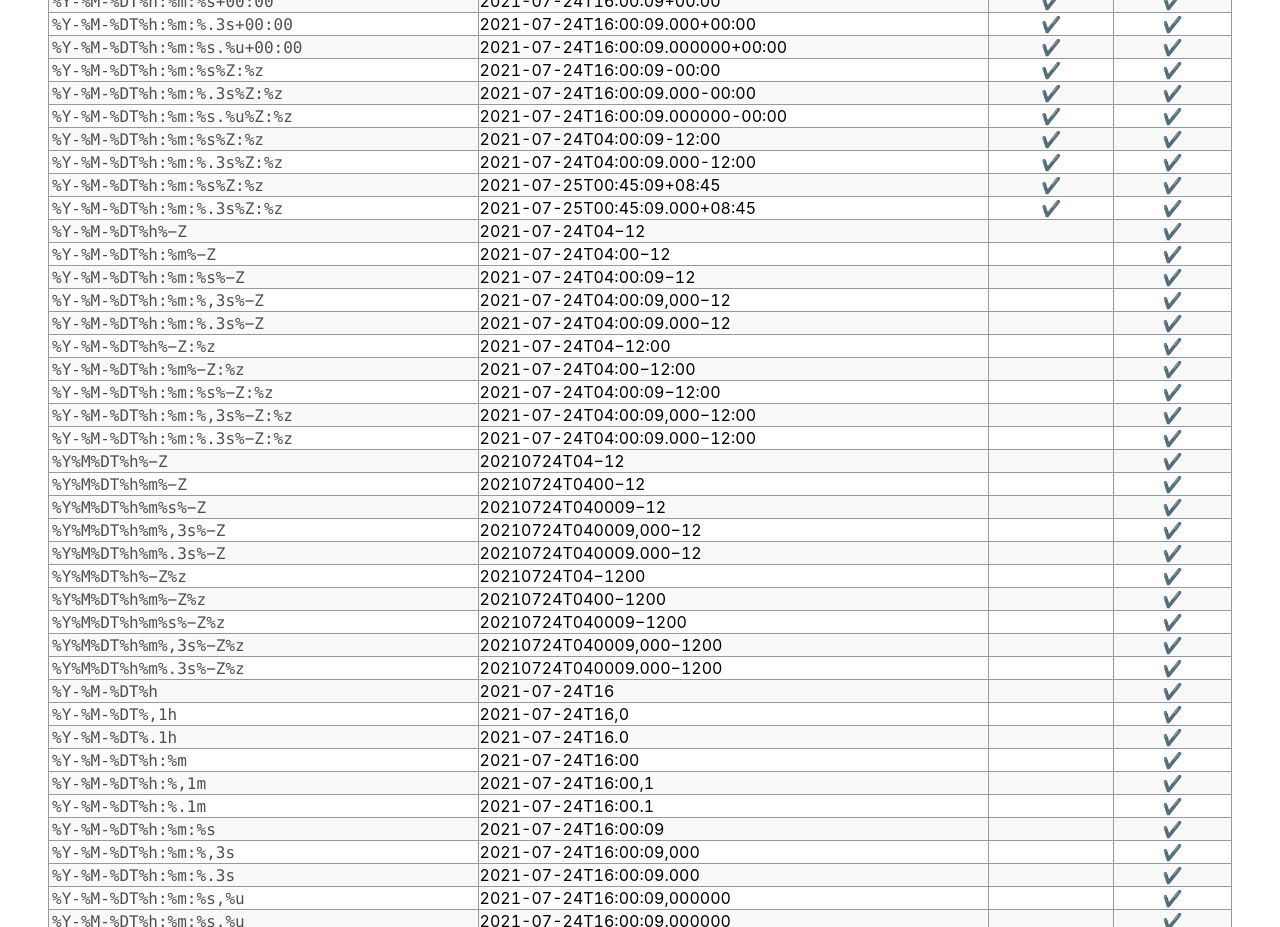
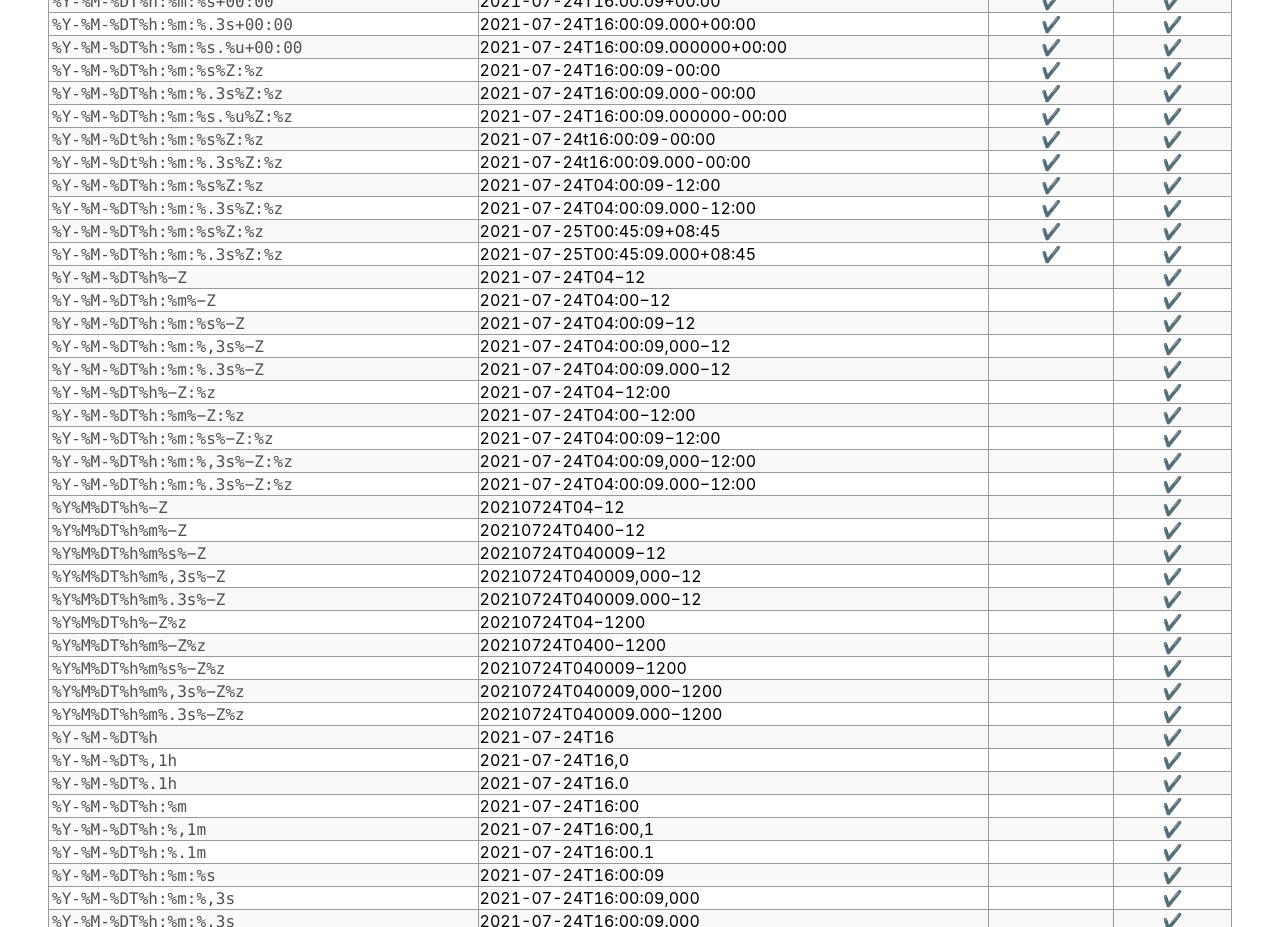
Before and after one commit to IJMacD/rfc3339-iso8601, a React (Create React App) app: page / in a window 1280 px wide. Shown: the part 3820-4747 px from the top of the page. Built offline with nearby package versions, Linux system fonts and the light colour scheme.

Commit message:
Add a couple of lowercase formats
(Useful for testing)

```diff
--- a/src/standardFormats.js
+++ b/src/standardFormats.js
@@ -202,13 +202,14 @@ export const time_formats = [
 ];
 
 export const date_time_formats = [
-  ...formats_rfc_only.map(f => ({ format: f,      timezone: 0,            rfc: true, iso: false })),
-  ...formats_both_utc.map(f => ({ format: f,      timezone: 0,            rfc: true, iso: true })),
-  ...formats_both_local.map(f => ({ format: f,    timezone: NaN,          rfc: true, iso: true })),
-  ...formats_timezone.map(f => ({ format: f,      timezone: -12 * 60,     rfc: true, iso: true })),
-  ...formats_timezone.map(f => ({ format: f,      timezone: 8 * 60 + 45,  rfc: true, iso: true })),
-  ...formats_timezone_2212.map(f => ({ format: f, timezone: -12 * 60,     rfc: false, iso: true })),
-  ...formats_iso_only.map(f => ({ format: f,      timezone: NaN,          rfc: false, iso: true })),
+  ...formats_rfc_only.map(f => ({ format: f,                  timezone: 0,            rfc: true, iso: false })),
+  ...formats_both_utc.map(f => ({ format: f,                  timezone: 0,            rfc: true, iso: true })),
+  ...formats_both_local.map(f => ({ format: f,                timezone: NaN,          rfc: true, iso: true })),
+  ...formats_timezone.map(f => ({ format: f.replace("T","t"), timezone: NaN,  rfc: true, iso: true })),
+  ...formats_timezone.map(f => ({ format: f,                  timezone: -12 * 60,     rfc: true, iso: true })),
+  ...formats_timezone.map(f => ({ format: f,                  timezone: 8 * 60 + 45,  rfc: true, iso: true })),
+  ...formats_timezone_2212.map(f => ({ format: f,             timezone: -12 * 60,     rfc: false, iso: true })),
+  ...formats_iso_only.map(f => ({ format: f,                  timezone: NaN,          rfc: false, iso: true })),
 ];
 
 /**
```
